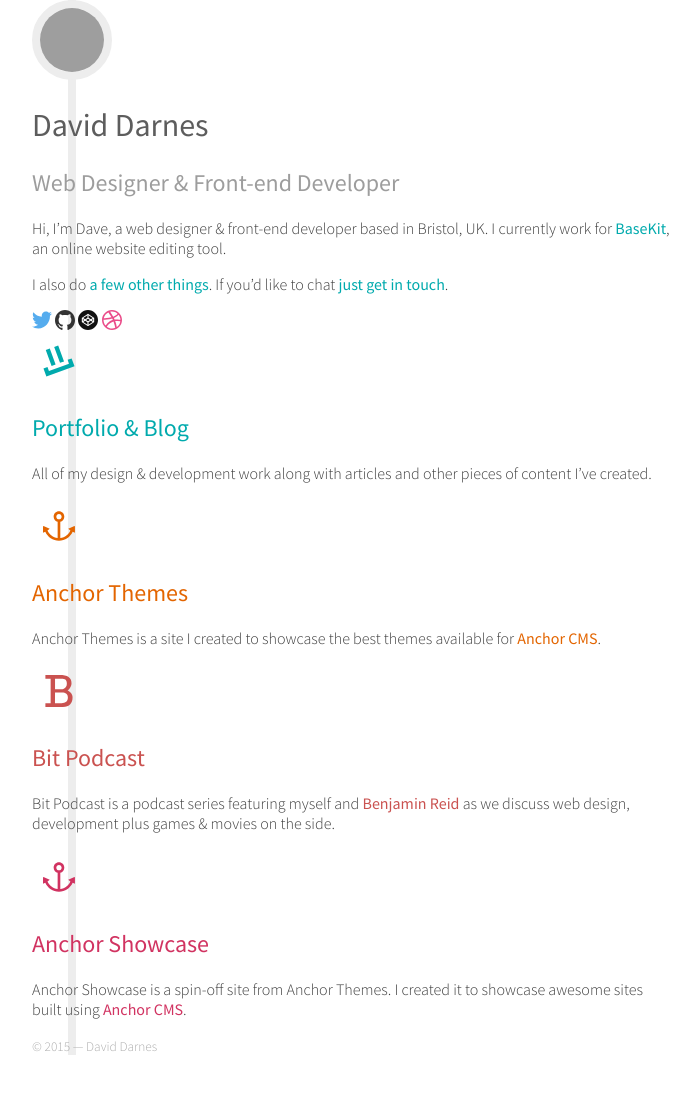
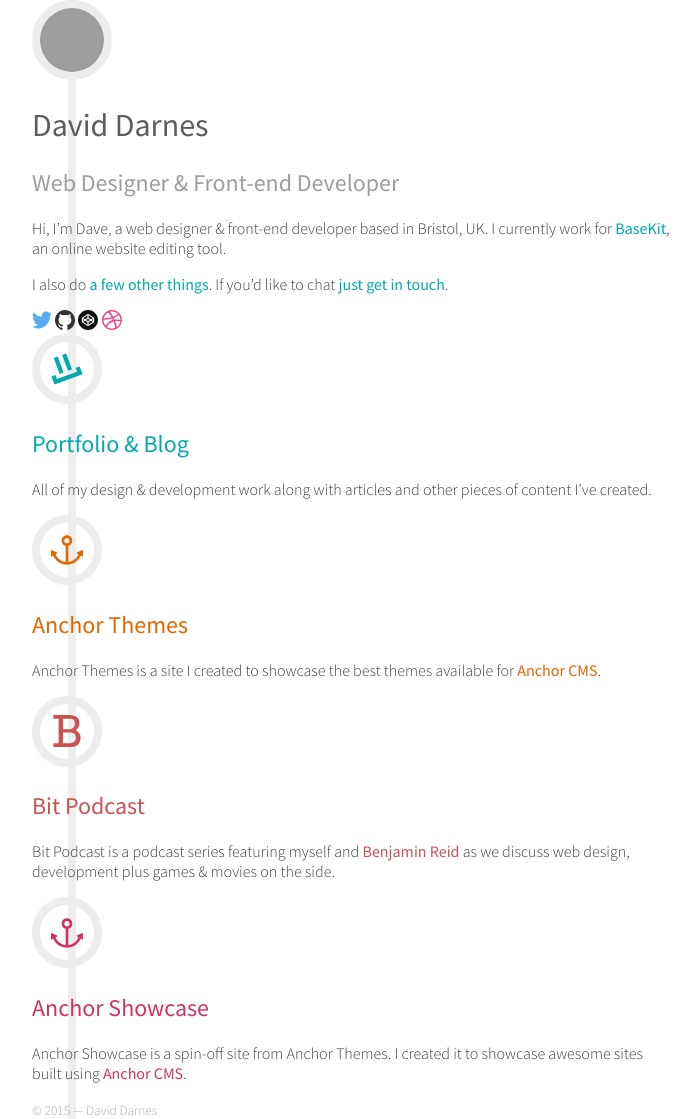
Before and after one commit to daviddarnes/darn.es, a Jekyll site: the page built from index.md, in a window 1280 px wide. Shown: the whole page, without its empty margins (288-988 px from the left). Built offline with Jekyll 4.4.1, drawn with Linux system fonts in a browser that asks for light colours; before the commit the page ends 1055 px from its top, so only the background shows below that; grey boxes are pictures that could not be loaded.

Commit message:
Switches class for circle icons

```diff
--- a/_includes/sites.html
+++ b/_includes/sites.html
@@ -3,7 +3,7 @@
                 {% for item in site.data.sites %}
                         <li class="item  item--site  item--{{ item.title | slugify }}">
 				<style>.item--{{ item.title | slugify }} a { color: {{ item.colour }} }</style>
-				<a class="link  link--icon" href="{{ item.link }}" title="{{ item.title }}">
+				<a class="link  link--circle" href="{{ item.link }}" title="{{ item.title }}">
                                 	<svg class="icon  icon--site">
 						<use xlink:href="#{{ item.icon }}" fill="{{ item.colour }}"></use>
 					</svg>
```
